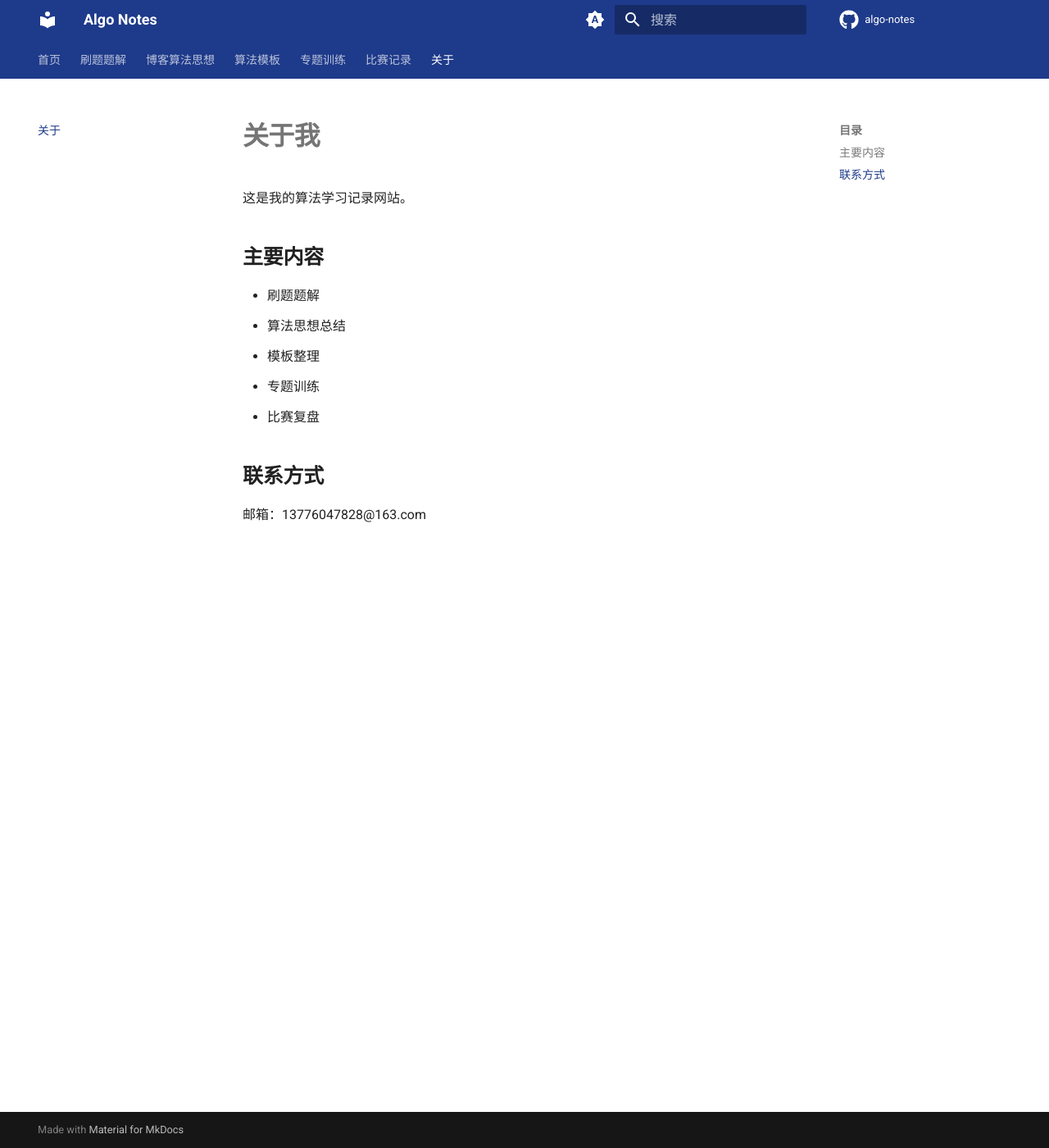
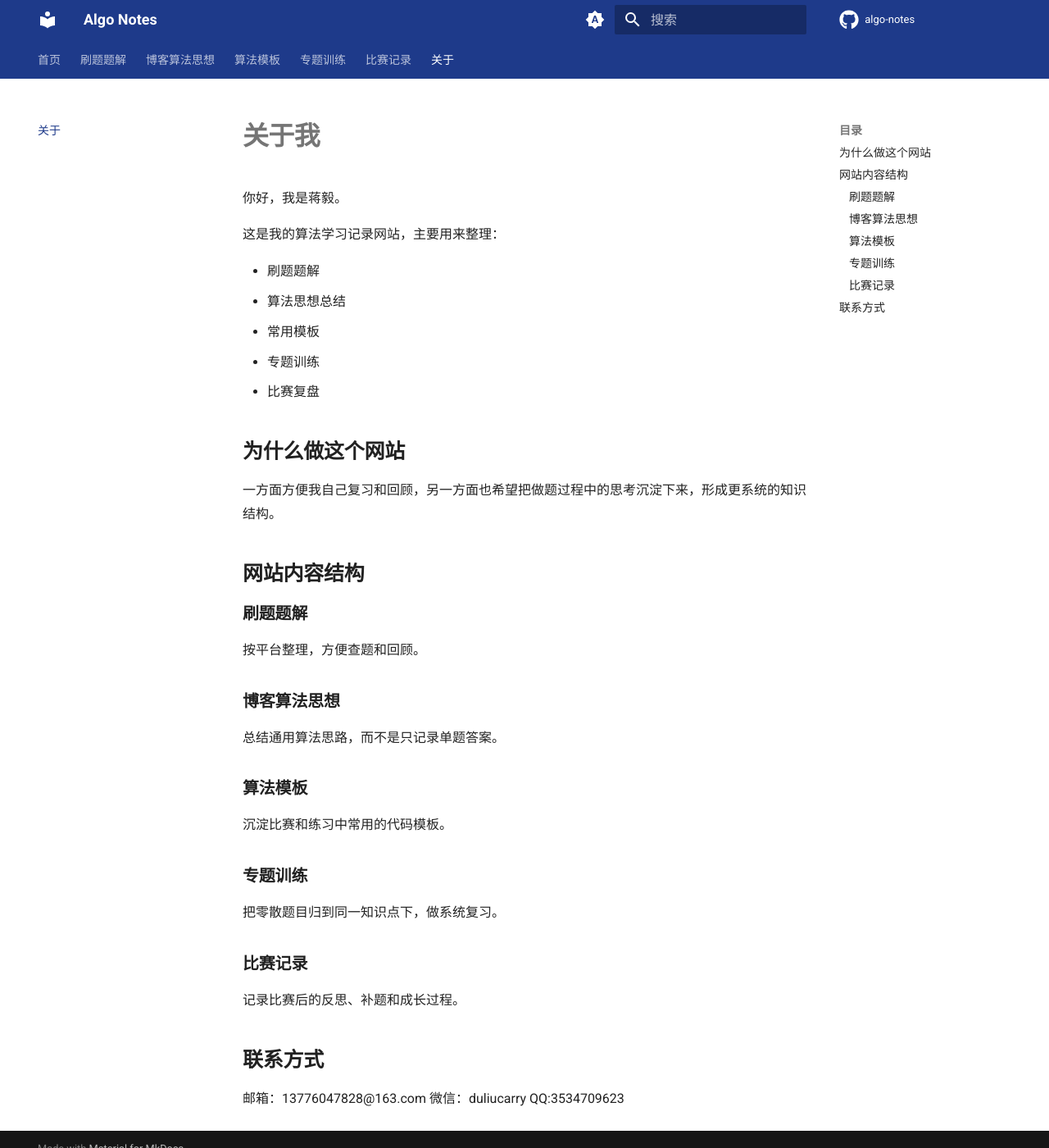
Before and after one commit to Radical0007/Algo-notes, an MkDocs documentation site: the page built from docs/about.md, in a window 1280 px wide and 1400 px high. Shown: the whole window at 82% size. Built offline with MkDocs 1.6.1 and Material for MkDocs 9.7.7, drawn with Linux system fonts in a browser that asks for light colours; comment, search, counter and statistics services are not loaded.

Commit message:
Update about.md

```diff
--- a/docs/about.md
+++ b/docs/about.md
@@ -1,13 +1,38 @@
 # 关于我
 
-这是我的算法学习记录网站。
+你好，我是蒋毅。
 
-## 主要内容
+这是我的算法学习记录网站，主要用来整理：
+
 - 刷题题解
 - 算法思想总结
-- 模板整理
+- 常用模板
 - 专题训练
 - 比赛复盘
 
+## 为什么做这个网站
+
+一方面方便我自己复习和回顾，另一方面也希望把做题过程中的思考沉淀下来，形成更系统的知识结构。
+
+## 网站内容结构
+
+### 刷题题解
+按平台整理，方便查题和回顾。
+
+### 博客算法思想
+总结通用算法思路，而不是只记录单题答案。
+
+### 算法模板
+沉淀比赛和练习中常用的代码模板。
+
+### 专题训练
+把零散题目归到同一知识点下，做系统复习。
+
+### 比赛记录
+记录比赛后的反思、补题和成长过程。
+
 ## 联系方式
+
 邮箱：13776047828@163.com
+微信：duliucarry
+QQ:3534709623
```
